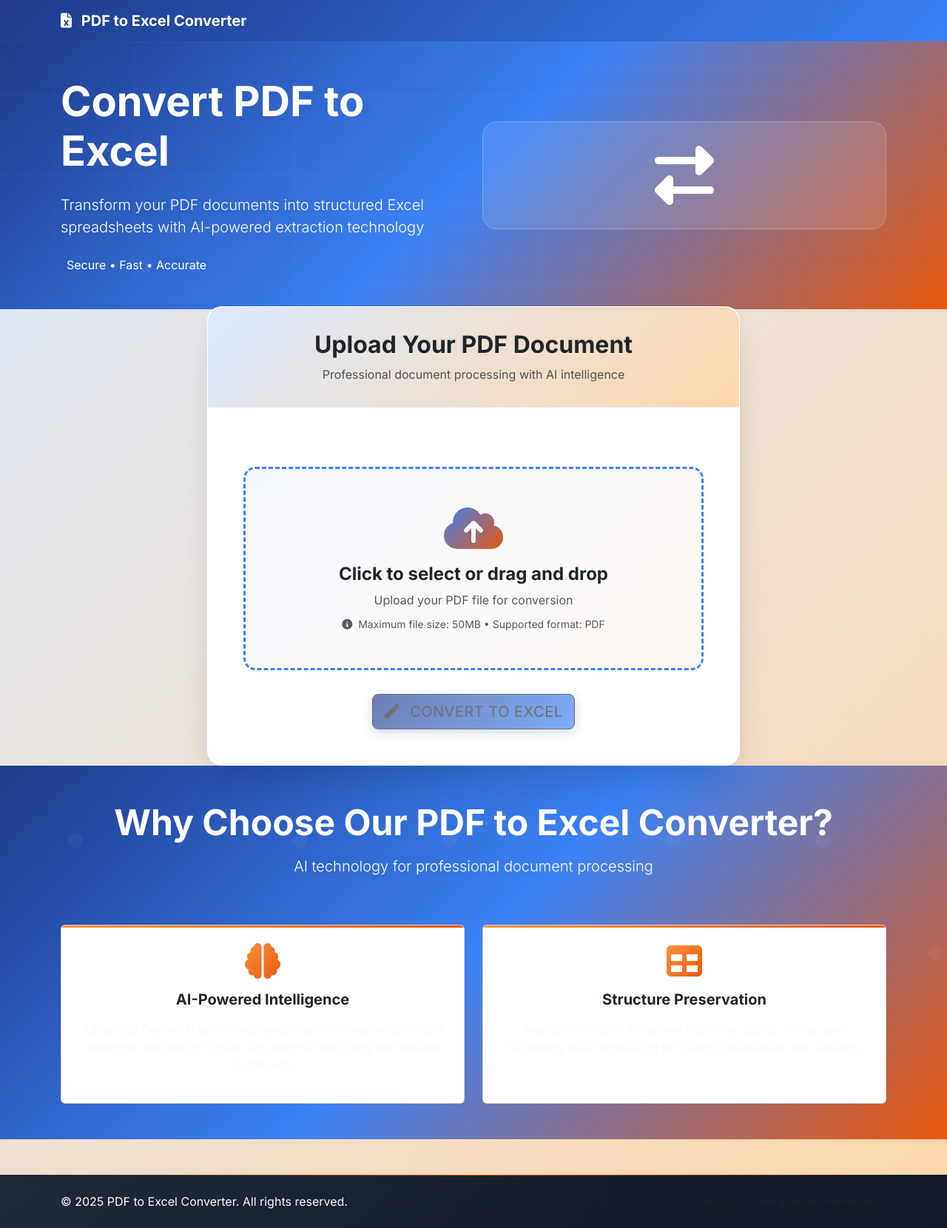
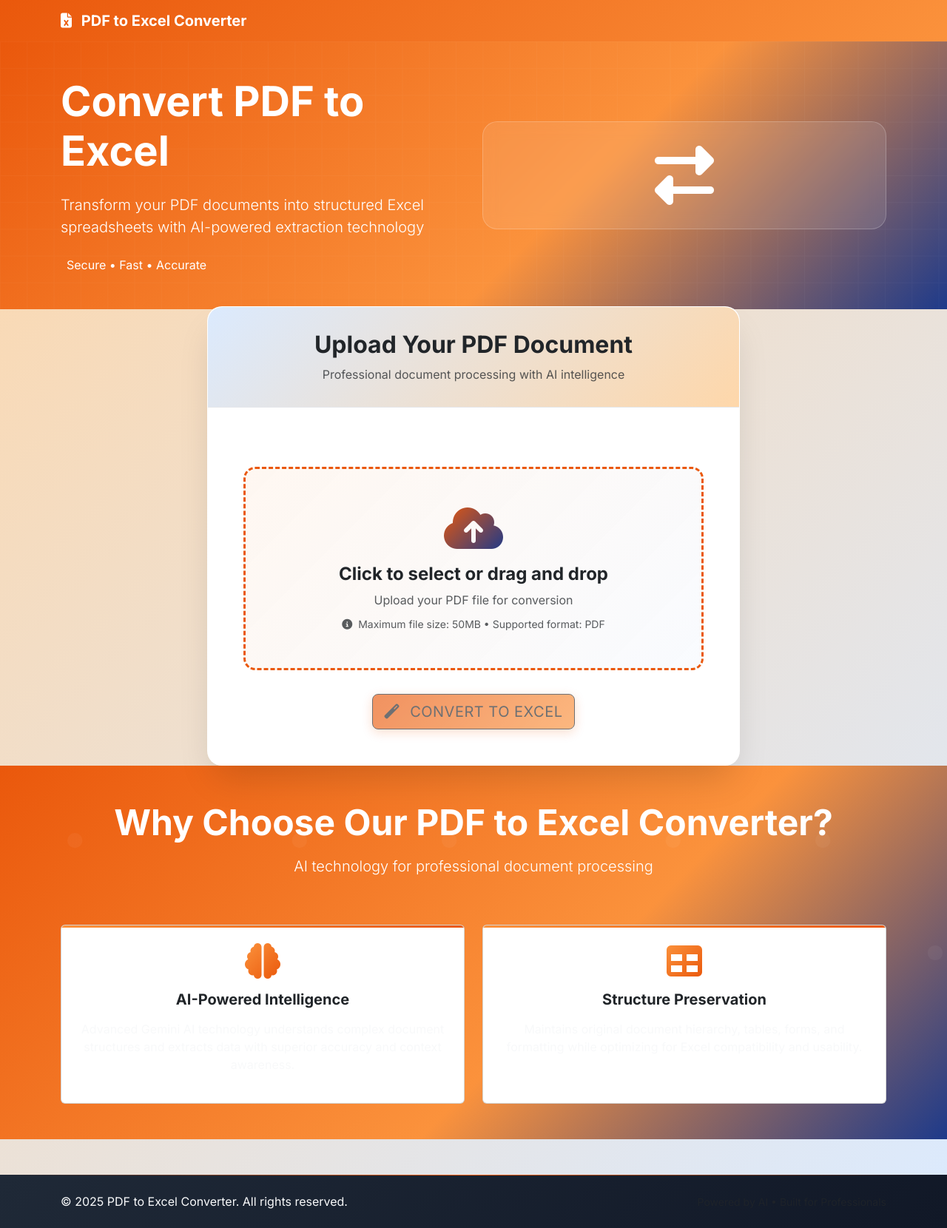
Before and after one commit to Mohit-Talgotra/ioclOCR, a Flask app: page / in a window 1280 px wide. Shown: the whole page at 74% size. Run offline with Flask 3, Linux system fonts and the light colour scheme; some libraries are stand-ins or nearby versions.

Commit message:
update: routes, frontend

```diff
--- a/app/static/script.js
+++ b/app/static/script.js
@@ -87,7 +87,7 @@ document.getElementById('uploadForm').addEventListener('submit', async function(
         document.getElementById('progressContainer').style.display = 'block';
         document.getElementById('uploadBtn').disabled = true;
 
-        const response = await fetch('/upload', {
+        const response = await fetch('/convert', {
             method: 'POST',
             body: formData
         });
--- a/app/static/styles.css
+++ b/app/static/styles.css
@@ -333,3 +333,90 @@ body {
         padding: 2rem 1rem;
     }
 }
+
+:root {
+    --primary-orange: #ea580c;
+    --secondary-orange: #fb923c;
+    --light-orange: #fed7aa;
+
+    --primary-blue: #1e3a8a;
+    --secondary-blue: #3b82f6;
+    --light-blue: #dbeafe;
+
+    --dark-gray: #1f2937;
+    --medium-gray: #6b7280;
+    --light-gray: #f8fafc;
+    --white: #ffffff;
+
+    --success: #10b981;
+    --danger: #ef4444;
+    --warning: #f59e0b;
+}
+
+body {
+    background: linear-gradient(135deg, var(--light-orange) 0%, var(--light-blue) 100%);
+    min-height: 100vh;
+}
+
+.navbar {
+    background: linear-gradient(135deg, var(--primary-orange) 0%, var(--secondary-orange) 100%) !important;
+    box-shadow: 0 4px 20px rgba(234, 88, 12, 0.2);
+    backdrop-filter: blur(10px);
+}
+
+.hero-section {
+    background: linear-gradient(135deg, var(--primary-orange) 0%, var(--secondary-orange) 60%, var(--primary-blue) 100%);
+    color: var(--white);
+}
+
+.btn-primary-custom {
+    background: linear-gradient(135deg, var(--primary-orange) 0%, var(--secondary-orange) 100%);
+    box-shadow: 0 4px 15px rgba(234, 88, 12, 0.3);
+}
+
+.btn-primary-custom:hover {
+    background: linear-gradient(135deg, var(--secondary-orange) 0%, var(--primary-orange) 100%);
+    box-shadow: 0 8px 25px rgba(234, 88, 12, 0.4);
+}
+
+.upload-area {
+    border: 3px dashed var(--primary-orange);
+    background: linear-gradient(135deg, rgba(251, 146, 60, 0.07) 0%, rgba(59, 130, 246, 0.03) 100%);
+}
+
+.upload-area:hover {
+    border-color: var(--primary-orange);
+    background: linear-gradient(135deg, rgba(251, 146, 60, 0.15) 0%, rgba(59, 130, 246, 0.07) 100%);
+    box-shadow: 0 10px 25px rgba(251, 146, 60, 0.15);
+}
+
+.upload-icon {
+    background: linear-gradient(135deg, var(--primary-orange) 0%, var(--primary-blue) 100%);
+    -webkit-background-clip: text;
+    -webkit-text-fill-color: transparent;
+    background-clip: text;
+}
+
+.progress-bar-custom {
+    background: linear-gradient(135deg, var(--primary-orange) 0%, var(--secondary-orange) 100%);
+}
+
+.features-section {
+    background: linear-gradient(135deg, var(--primary-orange) 0%, var(--secondary-orange) 60%, var(--primary-blue) 100%);
+}
+
+.feature-icon {
+    background: linear-gradient(135deg, var(--secondary-orange) 0%, var(--primary-orange) 100%);
+    -webkit-background-clip: text;
+    -webkit-text-fill-color: transparent;
+    background-clip: text;
+}
+
+.alert-info-custom {
+    background: linear-gradient(135deg, rgba(251, 146, 60, 0.1) 0%, rgba(251, 146, 60, 0.05) 100%);
+    border-left: 4px solid var(--secondary-orange);
+}
+
+.file-info {
+    background: linear-gradient(135deg, var(--light-orange) 0%, var(--light-blue) 100%);
+}
```
Also changed, not shown: app/app.py (line endings or trailing spaces).
